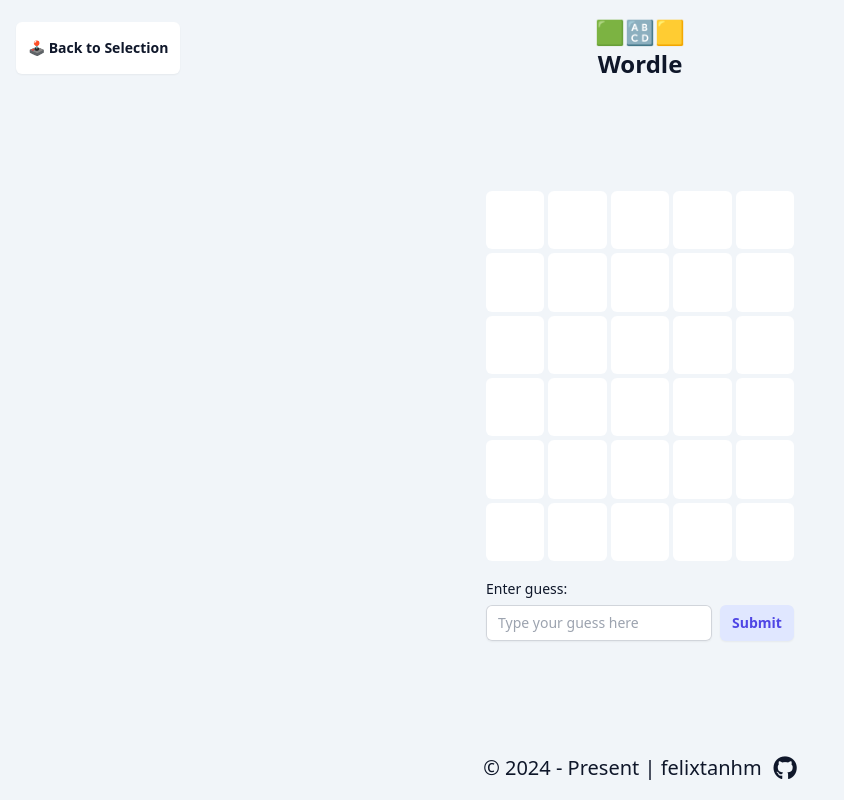
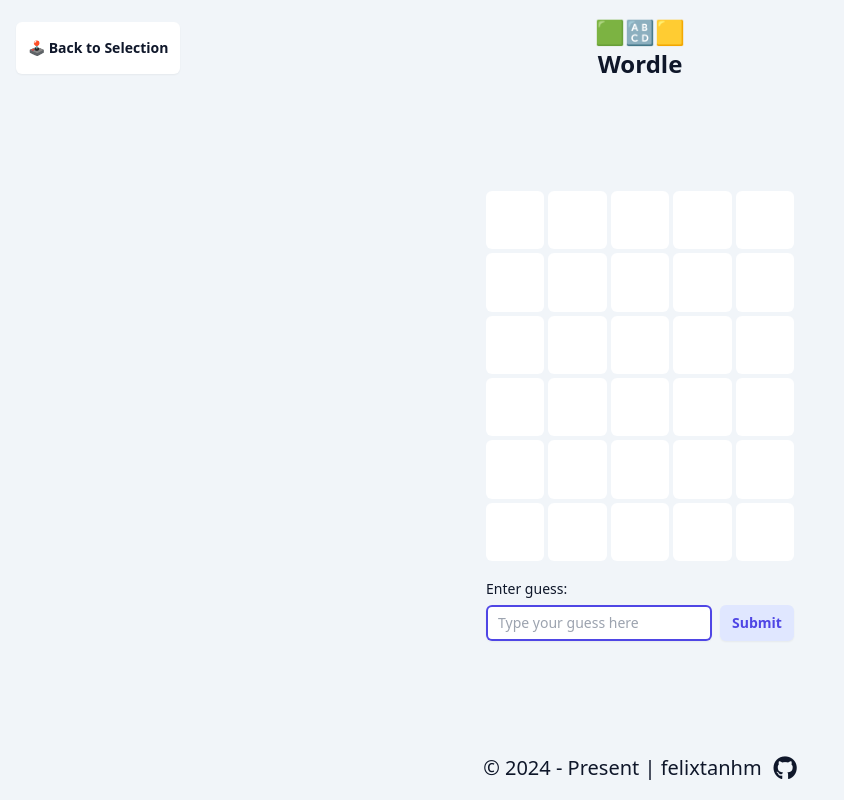
Before and after one commit to felixtanhm/game-arcade, a React (Vite) app: page /wordle in a window 1280 px wide. Shown: the whole page, without its empty margins (0-844 px from the left). Built offline with nearby package versions, Linux system fonts and the light colour scheme; a web font is replaced by a local one.

Commit message:
Added Autofocus on Wordle Input

```diff
--- a/src/components/Wordle/GuessForm.jsx
+++ b/src/components/Wordle/GuessForm.jsx
@@ -5,6 +5,11 @@
 
 function GuessForm({ updateGuessList }) {
   const [formValue, setFormValue] = React.useState("");
+
+  const inputRef = React.useRef();
+  React.useEffect(() => {
+    inputRef.current.focus();
+  }, []);
 
   function handleSubmit(e) {
     e.preventDefault();
@@ -16,7 +21,11 @@
 
   return (
     <form onSubmit={handleSubmit} className="flex items-end gap-2 p-2">
-      <InputGroup formValue={formValue} onChange={setFormValue} />
+      <InputGroup
+        ref={inputRef}
+        formValue={formValue}
+        onChange={setFormValue}
+      />
       <Button variant="soft" type="submit" customStyles={"h-fit"}>
         Submit
       </Button>
--- a/src/components/Wordle/InputGroup.jsx
+++ b/src/components/Wordle/InputGroup.jsx
@@ -1,10 +1,13 @@
+import React from "react";
 import { WORD_LENGTH } from "../../utils/constants";
 
-function InputGroup({ formValue, onChange }) {
+function InputGroup({ formValue, onChange }, ref) {
+  const id = React.useId();
+
   return (
     <div>
       <label
-        htmlFor="guess-input"
+        htmlFor={id}
         className="block text-sm font-medium leading-6 text-color"
       >
         Enter guess:
@@ -12,7 +15,8 @@
       <input
         type="text"
         name="guess-input"
-        id="guess-input"
+        id={id}
+        ref={ref}
         className="block w-full rounded-md border-0 py-1.5 mt-1 gap-2 text-gray-900 shadow-sm ring-1 ring-inset ring-gray-300 placeholder:text-gray-400 focus:ring-2 focus:ring-inset focus:ring-indigo-600 sm:text-sm sm:leading-6"
         placeholder="Type your guess here"
         minLength={WORD_LENGTH}
@@ -24,4 +28,4 @@
   );
 }
 
-export default InputGroup;
+export default React.forwardRef(InputGroup);
```
